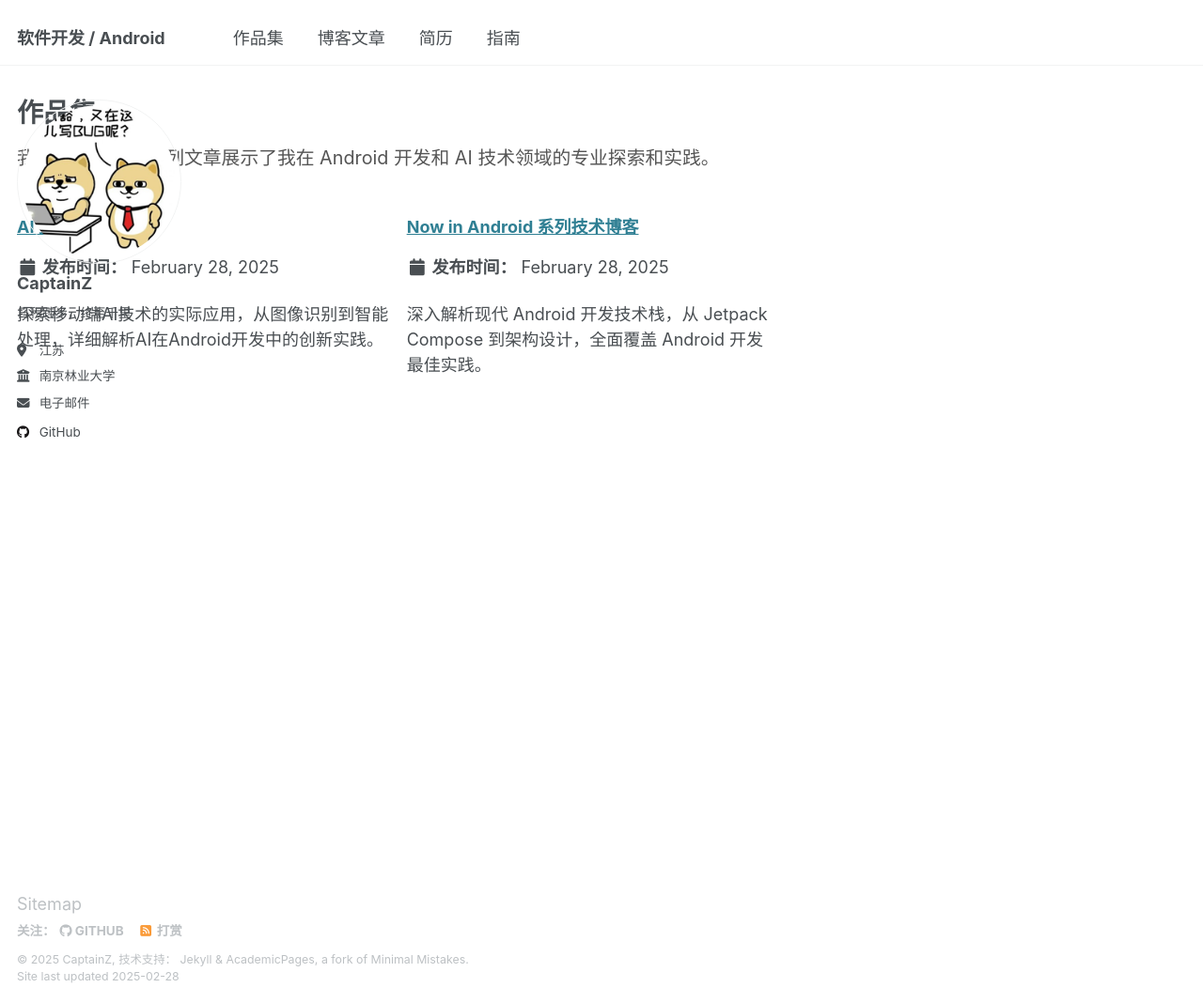
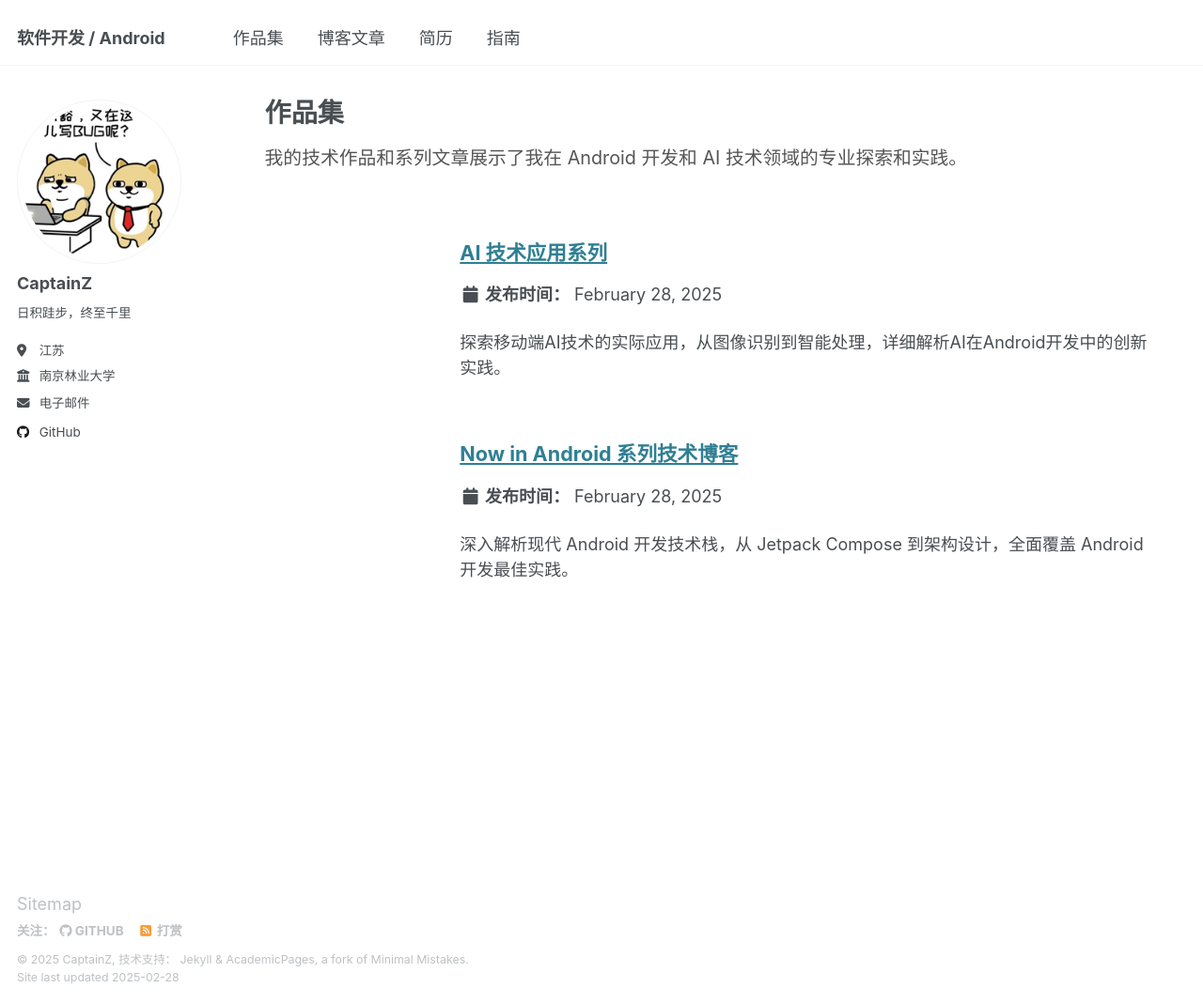
Before and after one commit to jelychow/jelychow.github.io, a Jekyll site: the page built from _pages/portfolio.html, in a window 1280 px wide and 1068 px high. Shown: the whole window at 94% size. Built offline with Jekyll 4.4.1, drawn with Linux system fonts in a browser that asks for light colours.

Commit message:
feat: update configs

```diff
--- a/_pages/portfolio.html
+++ b/_pages/portfolio.html
@@ -13,9 +13,9 @@ author_profile: true
   </header>
 
   <div class="archive">
-    <div class="grid__wrapper grid--left">
+    <div class="portfolio-list">
     {% for post in site.portfolio %}
-      {% include archive-single.html type="grid" %}
+      {% include archive-single.html type="list" %}
     {% endfor %}
     </div>
   </div>
@@ -30,47 +30,36 @@ author_profile: true
   color: #555;
   margin-bottom: 1.5em;
 }
-.grid--left {
+.portfolio-list {
   display: flex;
-  flex-wrap: wrap;
-  justify-content: flex-start;
-  align-items: stretch;
+  flex-direction: column;
+  width: 100%;
+  max-width: 800px;
+  margin: 0 auto;
 }
-.grid--left .grid__item {
-  flex: 0 0 calc(33.333% - 1em);
-  margin: 0.5em;
-  text-align: left;
+.portfolio-list .archive-item {
+  margin-bottom: 2em;
+  padding-bottom: 1em;
+  border-bottom: 1px solid #e0e0e0;
 }
-.grid__item .archive__item-title {
-  margin-top: 0.5em;
+.portfolio-list .archive__item-title {
+  font-size: 1.2em;
+  margin-bottom: 0.5em;
 }
-.grid__item .archive__item-excerpt {
-  text-align: left;
+.portfolio-list .archive__item-excerpt {
+  color: #666;
+  margin-bottom: 0.5em;
 }
-@media (max-width: 768px) {
-  .grid--left .grid__item {
-    flex: 0 0 calc(50% - 1em);
+.portfolio-list .archive__item-teaser {
+  max-width: 250px;
+  margin-right: 1em;
+  float: left;
+}
+@media (max-width: 600px) {
+  .portfolio-list .archive__item-teaser {
+    max-width: 100%;
+    float: none;
+    margin-bottom: 1em;
   }
 }
-@media (max-width: 480px) {
-  .grid--left .grid__item {
-    flex: 0 0 100%;
-  }
-}
- .grid__wrapper {
-  width: 100%;
-  padding: 0;
-  margin: 0;
-}
-
-.archive {
-  padding: 0;
-  width: 100%;
-  max-width: 100%;
-}
-
-.grid--left .grid__item {
-  margin-left: 0;
-  margin-right: 1em;
-}
 </style>
```
